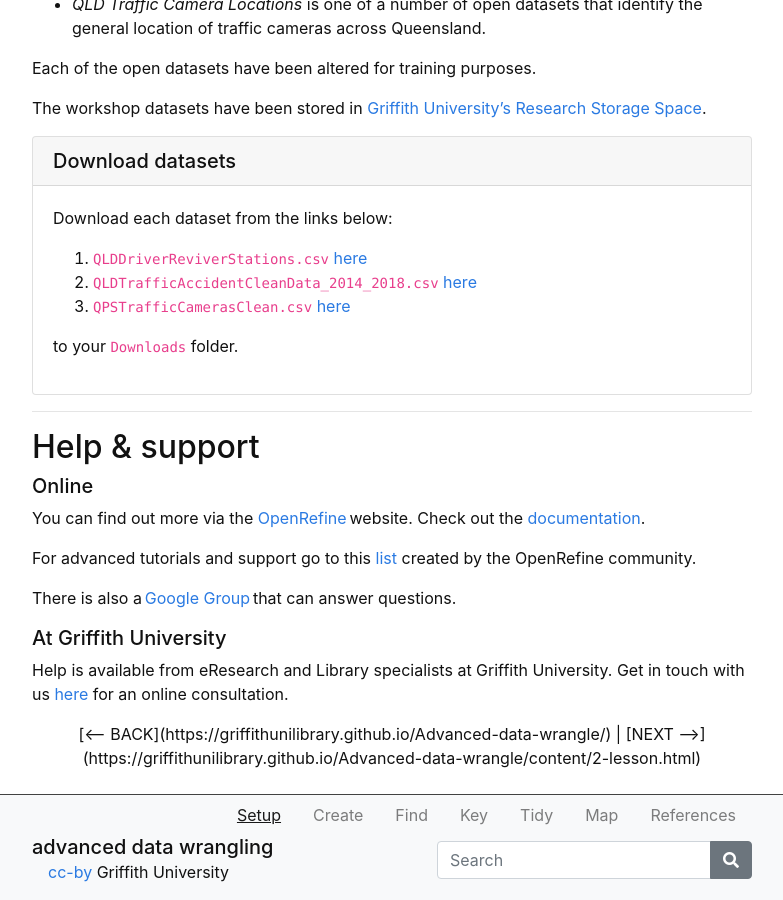
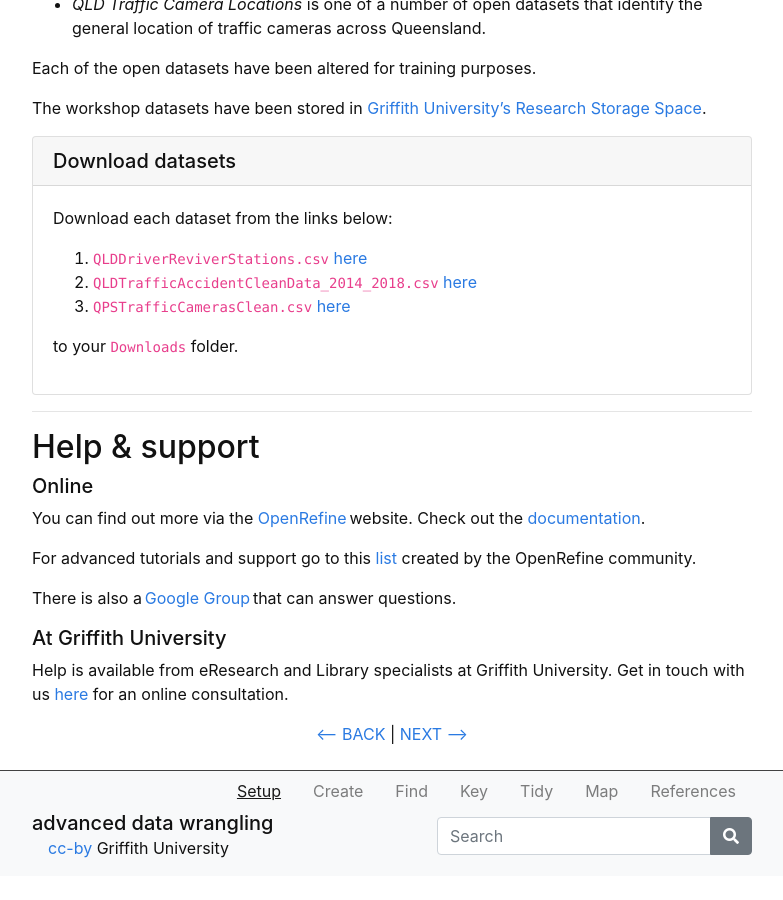
Before and after one commit to GULibrarySandbox/advanced-data-wrangle-old, a Jekyll site: the page built from content/1-setup.md, in a window 1280 px wide and 900 px high, scrolled down 672 px. Shown: the whole window, without its empty margins (248-1031 px from the left). Built offline with Jekyll 4.4.1, drawn with Linux system fonts in a browser that asks for light colours; after the commit the page ends 1548 px from its top, so only the background shows below that.

Commit message:
Update 1-setup.md

```diff
--- a/content/1-setup.md
+++ b/content/1-setup.md
@@ -50,5 +50,7 @@ There is also a [Google Group](https://groups.google.com/forum/#!forum/openref
 
 Help is available from eResearch and Library specialists at Griffith University.  Get in touch with us [here](https://intranet.secure.griffith.edu.au/library/forms/help) for an online consultation.
 
-<p style="text-align: center;">[<-- BACK](https://griffithunilibrary.github.io/Advanced-data-wrangle/)   |
-[NEXT -->](https://griffithunilibrary.github.io/Advanced-data-wrangle/content/2-lesson.html)</p>
+<p align="center">
+  <a href="https://griffithunilibrary.github.io/Advanced-data-wrangle/"><-- BACK</a> |
+  <a href="https://griffithunilibrary.github.io/Advanced-data-wrangle/content/2-lesson.html">NEXT --></a>
+</p>
```
